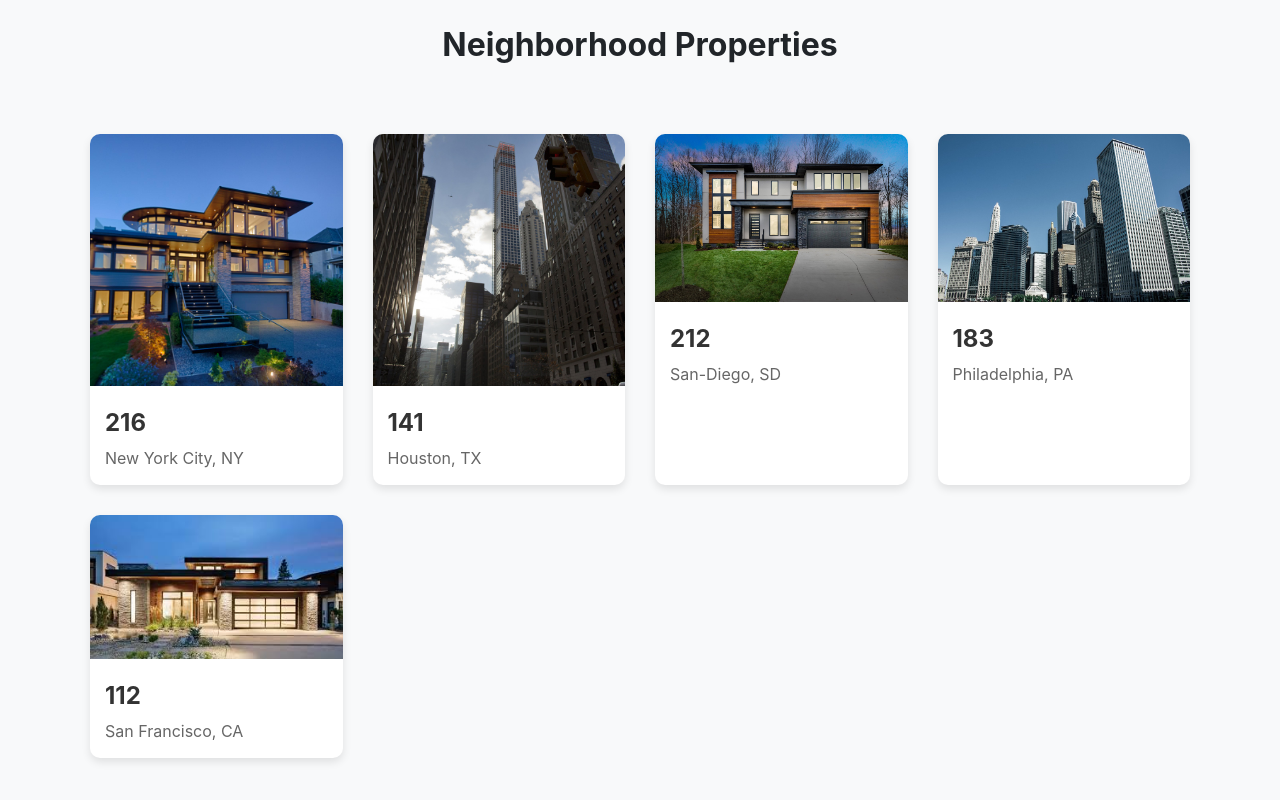
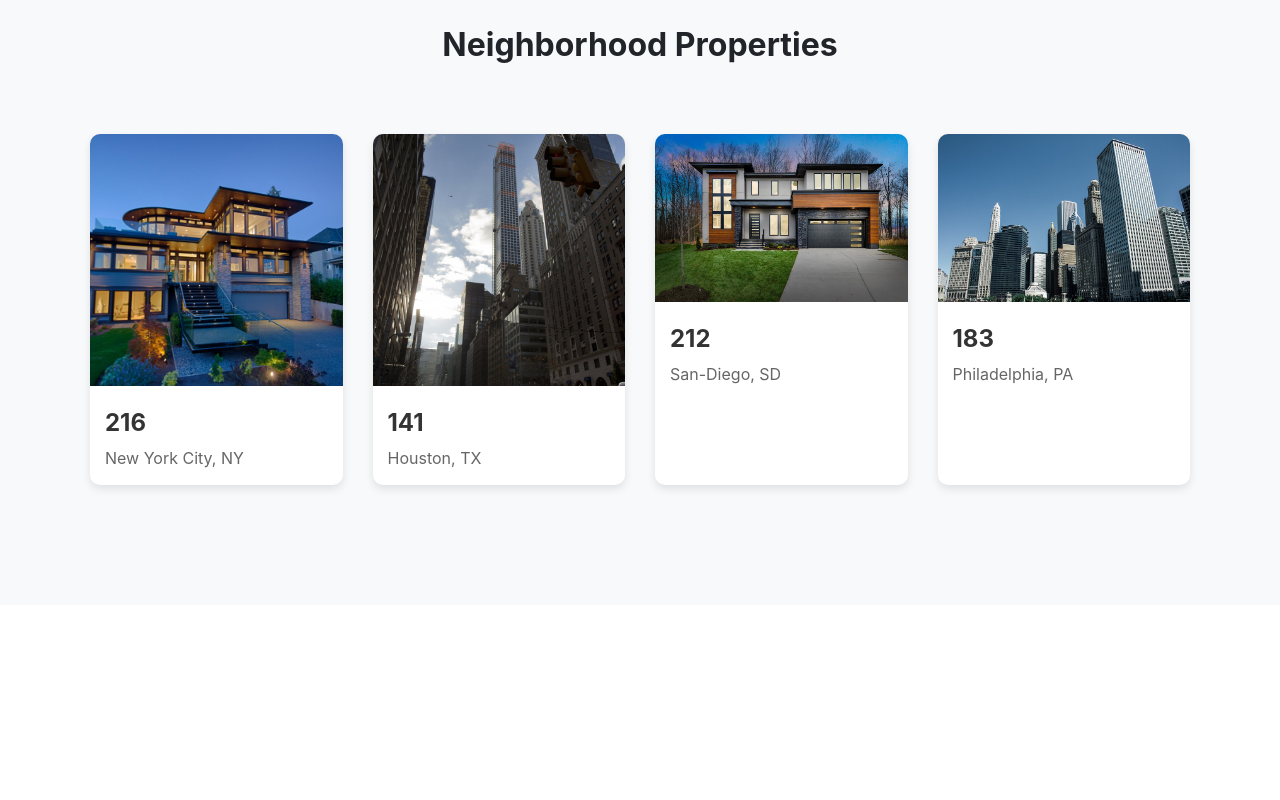
Before and after one commit to Ozodastudent/DBteam_project, a React (Create React App) app: page / in a window 1280 px wide. Shown: the part 3635-4435 px from the top of the page. After the commit the page ends 4240 px from the top, so only its background shows below. Built offline with nearby package versions, Linux system fonts and the light colour scheme.

Commit message:
fix: update Home.jsx deleted one house from overall pic

```diff
--- a/src/pages/home/Home.jsx
+++ b/src/pages/home/Home.jsx
@@ -15,7 +15,6 @@ import NeighborhoodImg1 from "../../assets/images/modernHouse1.jpeg";
 import NeighborhoodImg2 from "../../assets/images/modernHouse2.jpeg";
 import NeighborhoodImg3 from "../../assets/images/modernHouse3.jpeg";
 import NeighborhoodImg4 from "../../assets/images/modernHouse4.jpeg";
-import NeighborhoodImg5 from "../../assets/images/modernHouse5.jpeg";
 
 
 
@@ -256,13 +255,6 @@ const Home = () => {
                             <div className="property_location">Philadelphia, PA</div>
                         </div>
                     </div>
-                    <div className="property_card">
-                        <img src={NeighborhoodImg5} alt="Property 5" className="property_image"/>
-                        <div className="property_info">
-                            <div className="property_number">112</div>
-                            <div className="property_location">San Francisco, CA</div>
-                        </div>
-                    </div>
 
 
                 </div>
```
